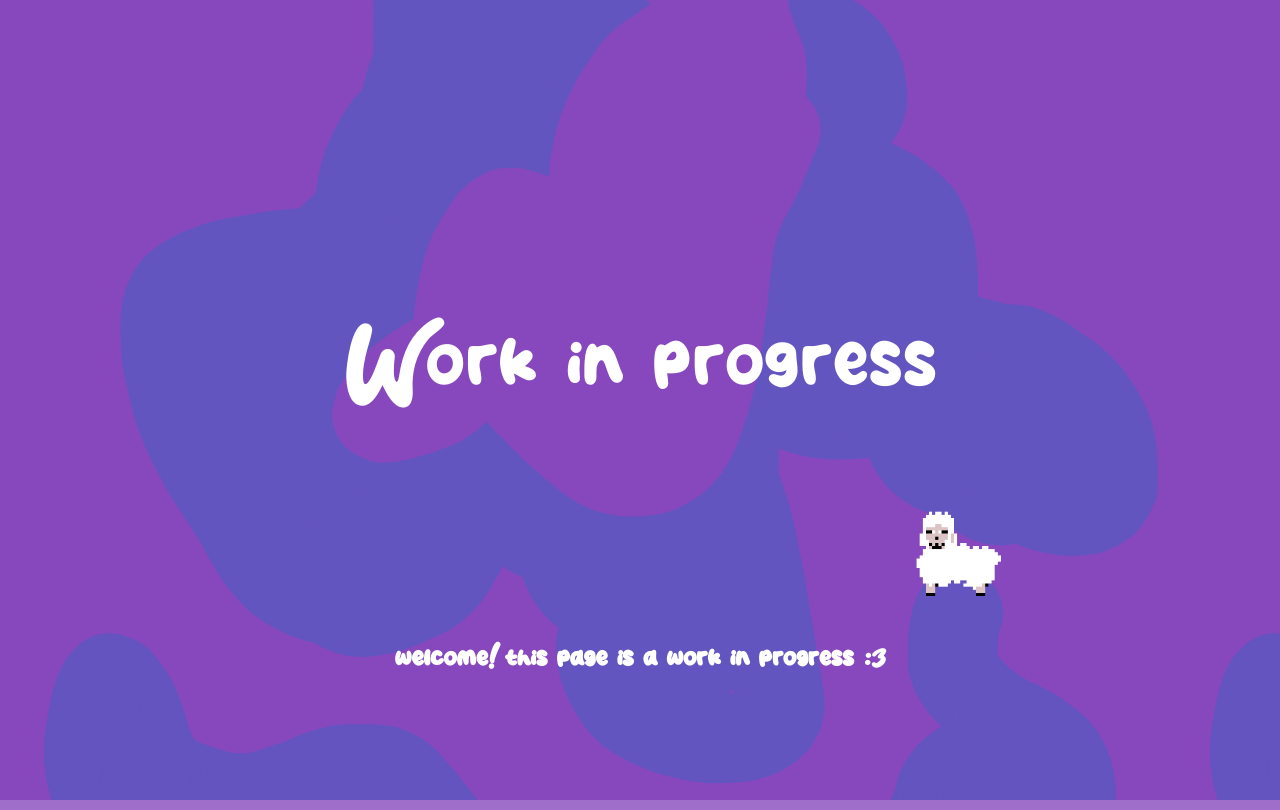
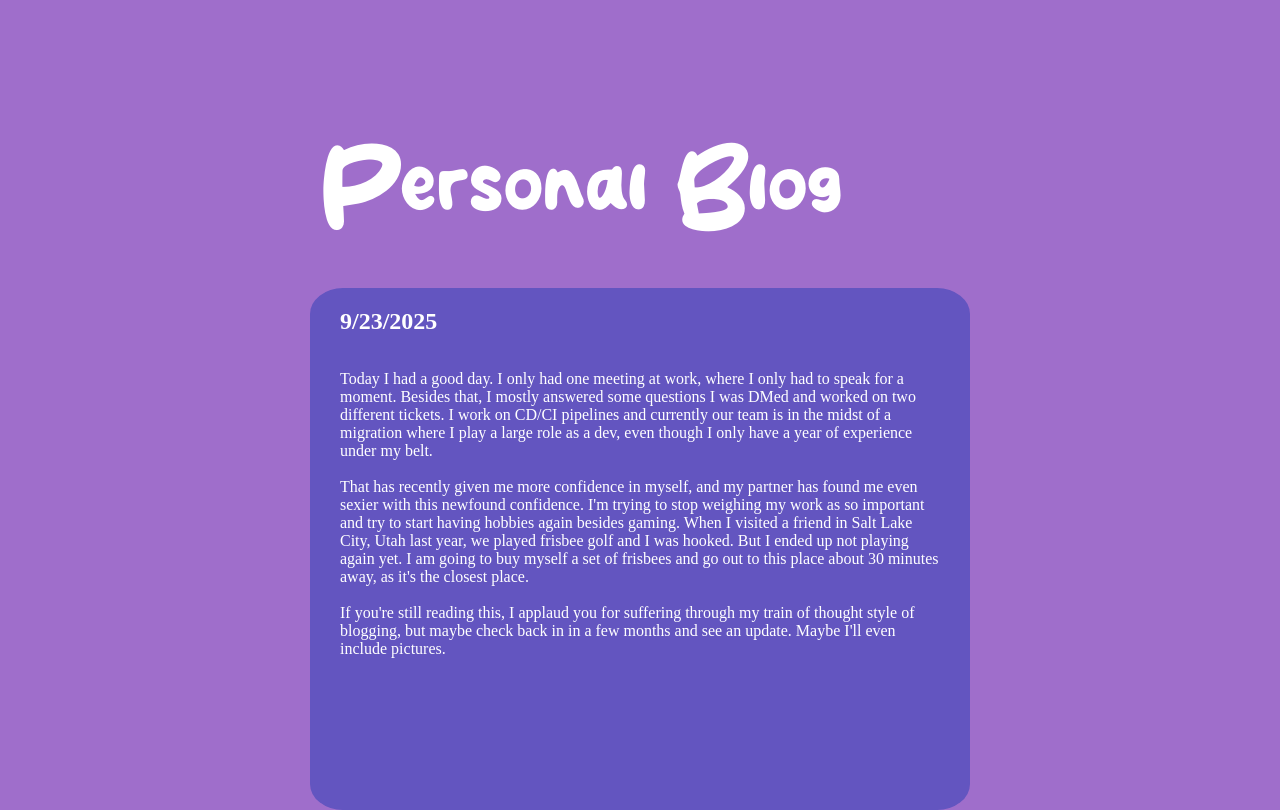
Before and after one commit to Drunk-Satyr/websheep, a plain HTML site: page pers/index.html in a window 1280 px wide. Drawn offline with Linux system fonts and the light colour scheme.

Commit message:
added my first blog post

```diff
--- a/pers/index.html
+++ b/pers/index.html
@@ -8,22 +8,34 @@
     <link rel="stylesheet" href="../resources/stylesheets/style.css">
     <link rel="icon" type="image/gif" href="../resources/media/wideeyesheep.gif">
   </head>
+    <main>
+      <div class="middle-vertical-col">
+        <div class="content-box-row"></div>
+        <div class="content-box title cake-font">
+            Personal Blog
+        </div>
+        <div class="content-box-column">
+          <h2>9/23/2025</h2>
+          <p>
+            Today I had a good day. I only had one meeting at work, where I only had to
+            speak for a moment. Besides that, I mostly answered some questions I was DMed
+            and worked on two different tickets. I work on CD/CI pipelines and currently
+            our team is in the midst of a migration where I play a large role as a dev,
+            even though I only have a year of experience under my belt.
+            <br><br>
+            That has recently given me more confidence in myself, and my partner has found
+            me even sexier with this newfound confidence. I'm trying to stop weighing my
+            work as so important and try to start having hobbies again besides gaming. When
+            I visited a friend in Salt Lake City, Utah last year, we played frisbee golf and
+            I was hooked. But I ended up not playing again yet. I am going to buy myself a
+            set of frisbees and go out to this place about 30 minutes away, as it's the
+            closest place.
+            <br><br>
+            If you're still reading this, I applaud you for suffering through my train of thought
+            style of blogging, but maybe check back in in a few months and see an update. Maybe
+            I'll even include pictures.
+          </p>
+        </div>
+    </main>
   <body>
-    <main>
-        <div class="bouncing-sheep small">
-            <img class="small" src="../resources/media/baresheep.png">
-          </div>
-          <div class="middle-vertical-col">
-            <div class="content-box"></div>
-            <div class="content-box title cake-font">
-                Work in progress
-            </div>
-            <div class="content-box">
-                <h1>welcome! this page is a work in progress :3</h1>
-            </div>
-          </div>
-
-    </main>
-    <script src="../resources/js/bouncing-sheep.js"></script>
-  </body>
 </html>
--- a/resources/stylesheets/style.css
+++ b/resources/stylesheets/style.css
@@ -2,11 +2,17 @@
 
 * {
     color: white;
+}
+
+.sheep-background {
+    background-image: url("../media/background.png");
+}
+
+.cake-font {
     font-family: CoffeeCake;
 }
 
 body {
-    background-image: url("../media/background.png");
     background-color: #8748beca;
     margin: 0;
     padding: 0;
@@ -26,7 +32,6 @@ body {
 
 .middle-vertical-col {
     display: flex;
-    justify-content: center;
     min-width: 25rem;
     width: 50%;
     max-width: 75%;
@@ -49,12 +54,22 @@ body {
     margin: 5px;
 }
 
-.content-box {
+.content-box-column {
     display: flex;
     flex: 1;
-    justify-content: center;
     flex-direction: column;
-    text-align: center;
+    background-color: rgb(99, 85, 192);
+    border-radius: 5%;
+    padding-left: 30px;
+    padding-right: 30px;
+    margin: -10px;
+    margin-top: 50px;
+}
+
+.content-box-row {
+    display: flex;
+    flex: 1;
+    flex-direction: row;
 }
 
 .title {
```
Also changed, not shown: index.html (+1 -1 lines).
